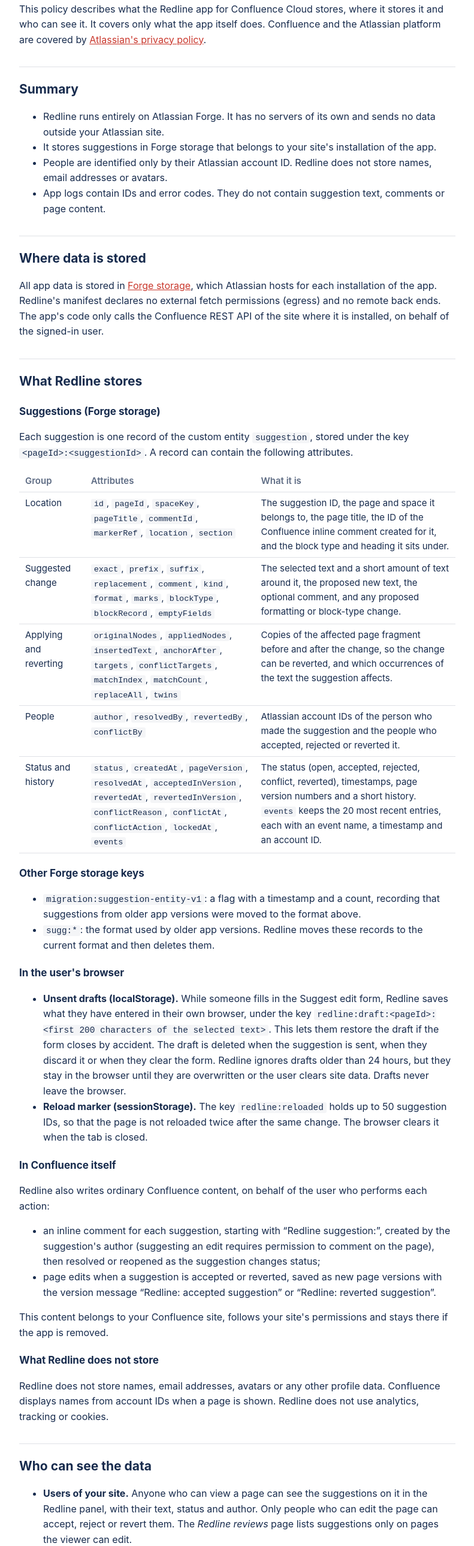
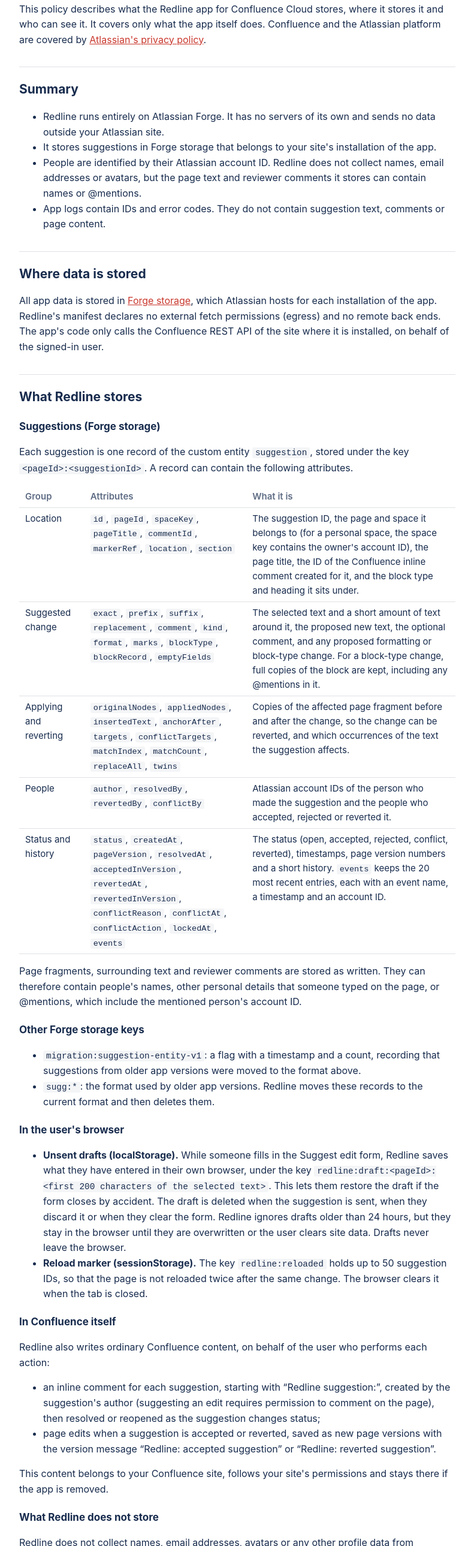
Before and after one commit to VolodymirPavlivskiy/redline-site, a plain HTML site: page privacy.html in a window 1280 px wide. Shown: the part 222-2800 px from the top of the page at 60% size, without its empty margins (244-1035 px from the left). Drawn offline with Linux system fonts and the light colour scheme.

Commit message:
Privacy: stored page text may contain names and @mentions; personal space keys and mentions in GDPR reporting
Co-Authored-By: Claude Opus 5.5 <noreply@anthropic.com>

```diff
--- a/privacy.html
+++ b/privacy.html
@@ -28,7 +28,7 @@
   <ul>
     <li>Redline runs entirely on Atlassian Forge. It has no servers of its own and sends no data outside your Atlassian site.</li>
     <li>It stores suggestions in Forge storage that belongs to your site's installation of the app.</li>
-    <li>People are identified only by their Atlassian account ID. Redline does not store names, email addresses or avatars.</li>
+    <li>People are identified by their Atlassian account ID. Redline does not collect names, email addresses or avatars, but the page text and reviewer comments it stores can contain names or @mentions.</li>
     <li>App logs contain IDs and error codes. They do not contain suggestion text, comments or page content.</li>
   </ul>
 
@@ -41,12 +41,13 @@
   <p>Each suggestion is one record of the custom entity <code>suggestion</code>, stored under the key <code>&lt;pageId&gt;:&lt;suggestionId&gt;</code>. A record can contain the following attributes.</p>
   <table>
     <tr><th>Group</th><th>Attributes</th><th>What it is</th></tr>
-    <tr><td>Location</td><td><code>id</code>, <code>pageId</code>, <code>spaceKey</code>, <code>pageTitle</code>, <code>commentId</code>, <code>markerRef</code>, <code>location</code>, <code>section</code></td><td>The suggestion ID, the page and space it belongs to, the page title, the ID of the Confluence inline comment created for it, and the block type and heading it sits under.</td></tr>
-    <tr><td>Suggested change</td><td><code>exact</code>, <code>prefix</code>, <code>suffix</code>, <code>replacement</code>, <code>comment</code>, <code>kind</code>, <code>format</code>, <code>marks</code>, <code>blockType</code>, <code>blockRecord</code>, <code>emptyFields</code></td><td>The selected text and a short amount of text around it, the proposed new text, the optional comment, and any proposed formatting or block-type change.</td></tr>
+    <tr><td>Location</td><td><code>id</code>, <code>pageId</code>, <code>spaceKey</code>, <code>pageTitle</code>, <code>commentId</code>, <code>markerRef</code>, <code>location</code>, <code>section</code></td><td>The suggestion ID, the page and space it belongs to (for a personal space, the space key contains the owner's account ID), the page title, the ID of the Confluence inline comment created for it, and the block type and heading it sits under.</td></tr>
+    <tr><td>Suggested change</td><td><code>exact</code>, <code>prefix</code>, <code>suffix</code>, <code>replacement</code>, <code>comment</code>, <code>kind</code>, <code>format</code>, <code>marks</code>, <code>blockType</code>, <code>blockRecord</code>, <code>emptyFields</code></td><td>The selected text and a short amount of text around it, the proposed new text, the optional comment, and any proposed formatting or block-type change. For a block-type change, full copies of the block are kept, including any @mentions in it.</td></tr>
     <tr><td>Applying and reverting</td><td><code>originalNodes</code>, <code>appliedNodes</code>, <code>insertedText</code>, <code>anchorAfter</code>, <code>targets</code>, <code>conflictTargets</code>, <code>matchIndex</code>, <code>matchCount</code>, <code>replaceAll</code>, <code>twins</code></td><td>Copies of the affected page fragment before and after the change, so the change can be reverted, and which occurrences of the text the suggestion affects.</td></tr>
     <tr><td>People</td><td><code>author</code>, <code>resolvedBy</code>, <code>revertedBy</code>, <code>conflictBy</code></td><td>Atlassian account IDs of the person who made the suggestion and the people who accepted, rejected or reverted it.</td></tr>
     <tr><td>Status and history</td><td><code>status</code>, <code>createdAt</code>, <code>pageVersion</code>, <code>resolvedAt</code>, <code>acceptedInVersion</code>, <code>revertedAt</code>, <code>revertedInVersion</code>, <code>conflictReason</code>, <code>conflictAt</code>, <code>conflictAction</code>, <code>lockedAt</code>, <code>events</code></td><td>The status (open, accepted, rejected, conflict, reverted), timestamps, page version numbers and a short history. <code>events</code> keeps the 20 most recent entries, each with an event name, a timestamp and an account ID.</td></tr>
   </table>
+  <p>Page fragments, surrounding text and reviewer comments are stored as written. They can therefore contain people's names, other personal details that someone typed on the page, or @mentions, which include the mentioned person's account ID.</p>
 
   <h3>Other Forge storage keys</h3>
   <ul>
@@ -69,7 +70,7 @@
   <p>This content belongs to your Confluence site, follows your site's permissions and stays there if the app is removed.</p>
 
   <h3>What Redline does not store</h3>
-  <p>Redline does not store names, email addresses, avatars or any other profile data. Confluence displays names from account IDs when a page is shown. Redline does not use analytics, tracking or cookies.</p>
+  <p>Redline does not collect names, email addresses, avatars or any other profile data from Atlassian. Confluence displays names from account IDs when a page is shown. Redline does not use analytics, tracking or cookies.</p>
 
   <h2>Who can see the data</h2>
   <ul>
@@ -83,8 +84,8 @@
   <p>When the app is uninstalled, its Forge storage for your site is deleted by Atlassian according to <a href="https://developer.atlassian.com/platform/forge/storage-reference/hosted-storage-data-lifecycle/">Atlassian Forge data retention rules</a>. The Confluence comments and page versions described above stay in Confluence. Drafts in a user's browser stay there until that user clears site data.</p>
 
   <h2>Closed Atlassian accounts</h2>
-  <p>Redline takes part in Atlassian's <a href="https://developer.atlassian.com/platform/forge/user-privacy-guidelines/">personal data reporting</a>. Once a week it sends Atlassian the account IDs it stores (authors of suggestions and the people who accepted, rejected or reverted them), each with the time Redline last stored data about that person. Only account IDs and timestamps are sent; no suggestion text, page content or names.</p>
-  <p>When Atlassian reports that an account has been closed, Redline replaces that account ID in every stored suggestion with the placeholder <code>deleted-user</code>, and the Redline panel and the <em>Redline reviews</em> page show the person as “Former user”. The suggestions themselves stay, so the page history remains understandable. When Atlassian reports that an account's details have changed, Redline does nothing, because it stores no names, avatars or other profile data.</p>
+  <p>Redline takes part in Atlassian's <a href="https://developer.atlassian.com/platform/forge/user-privacy-guidelines/">personal data reporting</a>. Once a week it sends Atlassian the account IDs it stores (authors of suggestions, the people who accepted, rejected or reverted them, owners of personal spaces whose pages have suggestions, and people @mentioned in stored block copies), each with the time Redline last stored data about that person. Only account IDs and timestamps are sent; no suggestion text, page content or names.</p>
+  <p>When Atlassian reports that an account has been closed, Redline replaces that account ID in every stored suggestion with the placeholder <code>deleted-user</code>, and the Redline panel and the <em>Redline reviews</em> page show the person as “Former user”. An @mention of that person in a stored block copy is replaced with the text “Former user”, without the account ID. A personal space key is not changed, because it is the key Confluence uses for the space. The suggestions themselves stay, so the page history remains understandable. When Atlassian reports that an account's details have changed, Redline does nothing, because it keeps no profile data of its own to update.</p>
   <p>This applies to Redline's own storage. Inline comments and page versions are Confluence content and are handled by Confluence.</p>
   <h2>Logs</h2>
   <p>Redline writes diagnostic logs to Forge's logging service (<code>forge logs</code>). Atlassian keeps these logs for a limited period and makes them available to the developer through the Atlassian developer console, subject to your site's log access settings. Log entries can contain:</p>
```
